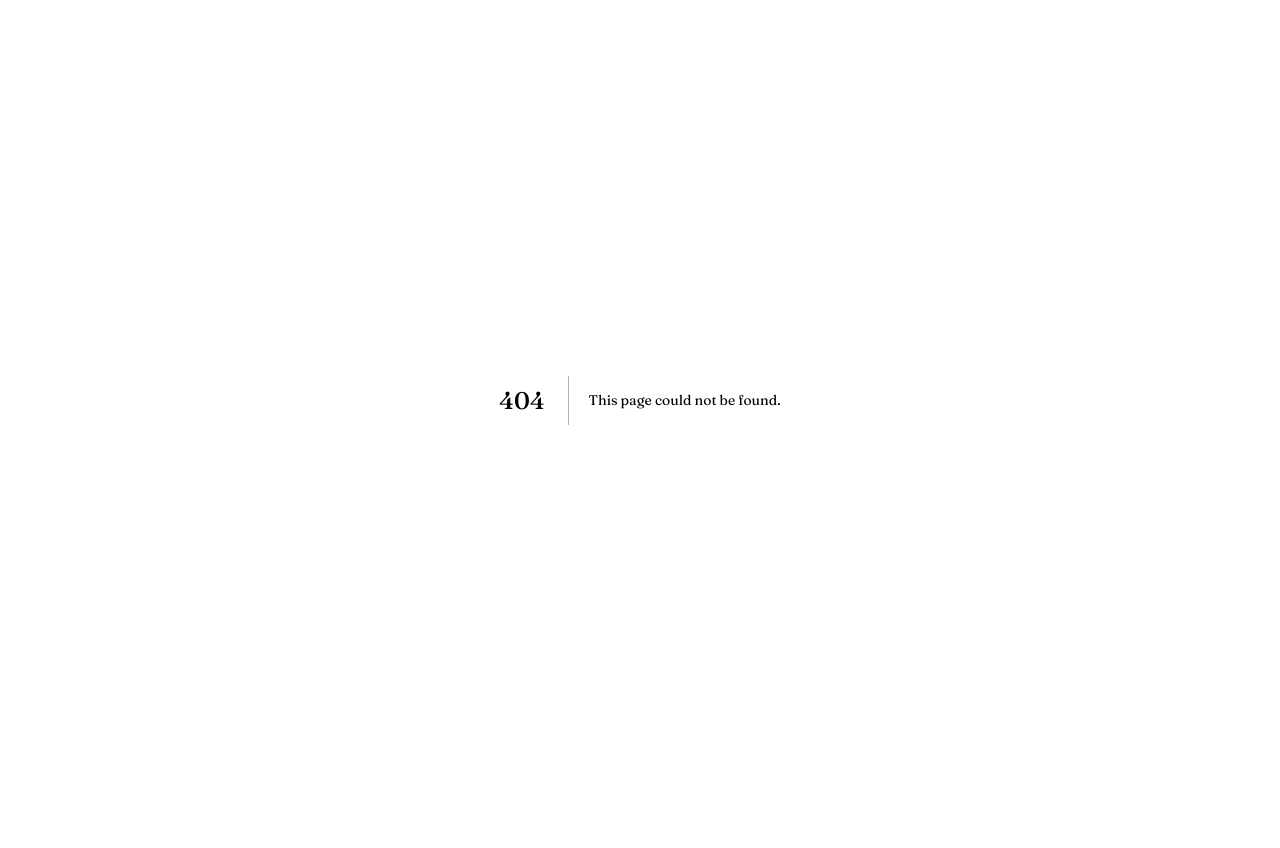
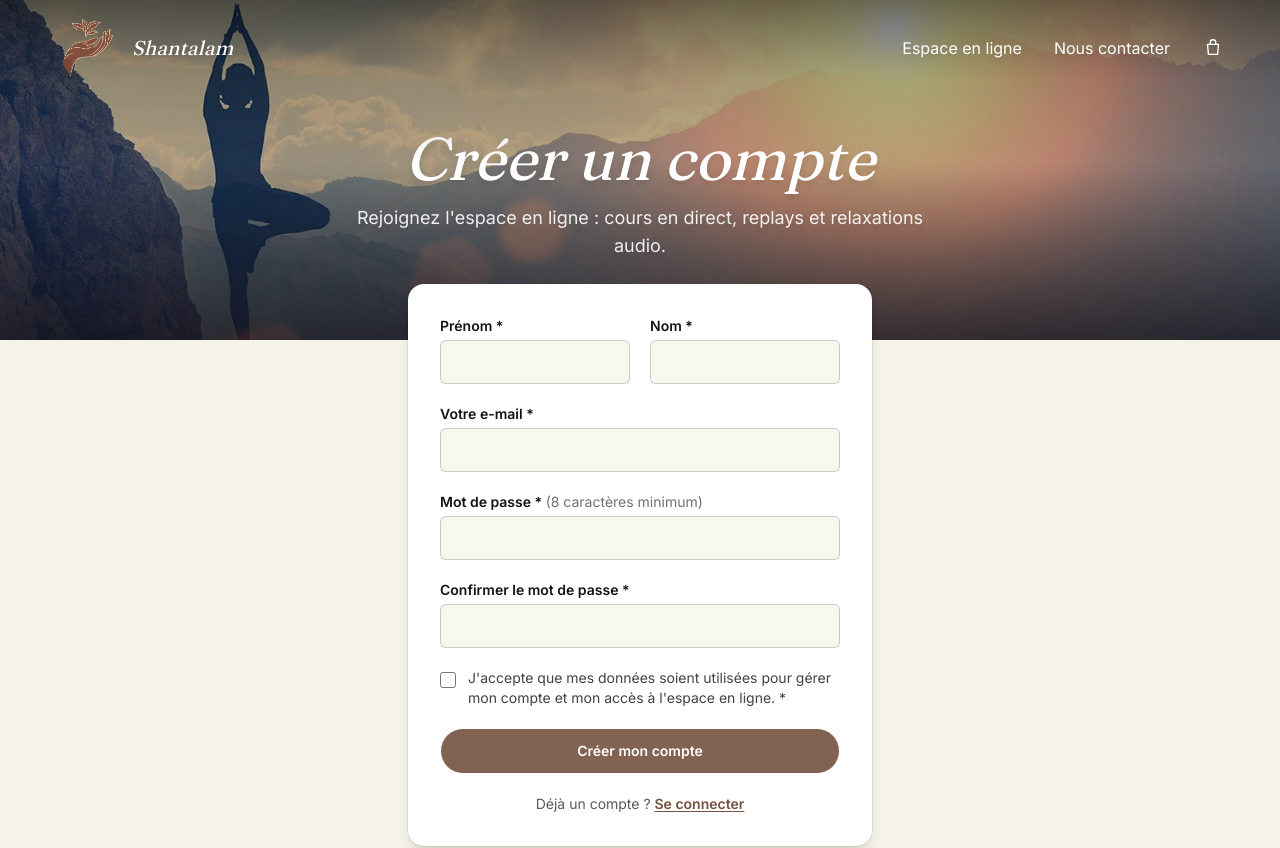
Before and after one commit to maxwelito-lgtm/YogaKunda, a Next.js app: page /inscription in a window 1280 px wide. Before the commit this address had no page. Shown: the top 848 px of the page. Before the commit the page ends 800 px from the top, so only its background shows below. Built offline with nearby package versions, Linux system fonts and the light colour scheme.

Commit message:
Page d'inscription

```diff
--- /dev/null
+++ b/app/inscription/page.tsx
@@ -0,0 +1,46 @@
+import type { Metadata } from "next";
+import Header from "@/components/Header";
+import Footer from "@/components/Footer";
+import InscriptionForm from "@/components/InscriptionForm";
+import { site } from "@/site.config";
+
+export const metadata: Metadata = {
+  title: `Créer un compte — ${site.nom}`,
+  robots: { index: false },
+};
+
+export default function InscriptionPage() {
+  return (
+    <main style={{ backgroundColor: "#F5F3E7" }}>
+      <Header />
+
+      <section className="relative min-h-[40vh] w-full overflow-hidden">
+        <img
+          src="/images/yoga-nature.png"
+          alt=""
+          aria-hidden="true"
+          className="absolute inset-0 h-full w-full object-cover"
+        />
+        <div className="absolute inset-0 bg-gradient-to-t from-encre/80 via-encre/30 to-encre/10" />
+
+        <div className="relative z-10 flex min-h-[40vh] flex-col items-center justify-center gap-4 px-5 pb-20 pt-32 text-center sm:px-12">
+          <h1 className="font-display text-4xl italic text-white drop-shadow-lg sm:text-6xl">
+            Créer un compte
+          </h1>
+          <p className="max-w-xl text-base text-white/90 drop-shadow-md sm:text-lg">
+            Rejoignez l&apos;espace en ligne : cours en direct, replays et
+            relaxations audio.
+          </p>
+        </div>
+      </section>
+
+      <section className="relative z-10 mx-auto -mt-14 max-w-lg px-4 pb-20 sm:px-6">
+        <div className="rounded-2xl bg-white p-6 shadow-lg ring-1 ring-black/5 sm:p-8">
+          <InscriptionForm />
+        </div>
+      </section>
+
+      <Footer />
+    </main>
+  );
+}
--- /dev/null
+++ b/components/InscriptionForm.tsx
@@ -0,0 +1,199 @@
+"use client";
+
+import { useState } from "react";
+import Link from "next/link";
+import { useRouter } from "next/navigation";
+import { createClient } from "@/lib/supabase/client";
+
+type Etat = "repos" | "envoi" | "confirmer" | "erreur";
+
+const bouton =
+  "btn-bounce inline-flex min-h-[44px] w-full items-center justify-center rounded-pill border-[1.5px] border-white bg-[#75523F]/90 px-7 py-3 text-sm font-semibold text-white hover:bg-[#75523F] disabled:opacity-60";
+const champ =
+  "w-full min-h-[44px] rounded-md border border-encre/20 bg-[#F5F3E7]/60 px-3 py-2 focus:border-[#75523F] focus:outline-none focus:ring-1 focus:ring-[#75523F]";
+
+export default function InscriptionForm() {
+  const router = useRouter();
+  const [etat, setEtat] = useState<Etat>("repos");
+  const [erreur, setErreur] = useState("");
+
+  async function envoyer(e: React.FormEvent<HTMLFormElement>) {
+    e.preventDefault();
+    const data = new FormData(e.currentTarget);
+    const prenom = String(data.get("prenom") || "").trim();
+    const nom = String(data.get("nom") || "").trim();
+    const email = String(data.get("email") || "").trim();
+    const motDePasse = String(data.get("motdepasse") || "");
+    const confirmation = String(data.get("confirmation") || "");
+
+    if (motDePasse.length < 8) {
+      setErreur("Le mot de passe doit contenir au moins 8 caractères.");
+      setEtat("erreur");
+      return;
+    }
+    if (motDePasse !== confirmation) {
+      setErreur("Les deux mots de passe ne sont pas identiques.");
+      setEtat("erreur");
+      return;
+    }
+
+    setEtat("envoi");
+    setErreur("");
+
+    const supabase = createClient();
+    const { data: resultat, error } = await supabase.auth.signUp({
+      email,
+      password: motDePasse,
+      options: {
+        data: { prenom, nom },
+        emailRedirectTo: `${window.location.origin}/auth/callback?next=/mon-espace`,
+      },
+    });
+
+    if (error) {
+      if (error.status === 429) {
+        setErreur("Trop de tentatives. Merci de patienter quelques minutes.");
+      } else if (error.code === "weak_password") {
+        setErreur("Ce mot de passe est trop simple. Essayez-en un plus long.");
+      } else {
+        setErreur("L'inscription n'a pas abouti. Merci de réessayer.");
+      }
+      setEtat("erreur");
+      return;
+    }
+
+    // Si la confirmation par e-mail est désactivée, la personne est déjà connectée.
+    if (resultat.session) {
+      router.push("/mon-espace");
+      router.refresh();
+      return;
+    }
+
+    // Message volontairement identique que l'adresse soit nouvelle ou non.
+    setEtat("confirmer");
+  }
+
+  if (etat === "confirmer") {
+    return (
+      <div className="py-4 text-center" role="status">
+        <h2 className="font-display text-3xl italic text-encre">
+          Vérifiez votre boîte mail
+        </h2>
+        <p className="mt-3 text-sm text-encre/70">
+          Pour finaliser votre inscription, cliquez sur le lien que nous venons
+          de vous envoyer. Pensez à regarder dans vos courriers indésirables.
+        </p>
+      </div>
+    );
+  }
+
+  return (
+    <form onSubmit={envoyer} className="space-y-5">
+      <div className="grid gap-5 sm:grid-cols-2">
+        <label className="block">
+          <span className="mb-1 block text-sm font-semibold text-encre">
+            Prénom *
+          </span>
+          <input
+            name="prenom"
+            type="text"
+            required
+            maxLength={80}
+            autoComplete="given-name"
+            className={champ}
+          />
+        </label>
+        <label className="block">
+          <span className="mb-1 block text-sm font-semibold text-encre">
+            Nom *
+          </span>
+          <input
+            name="nom"
+            type="text"
+            required
+            maxLength={80}
+            autoComplete="family-name"
+            className={champ}
+          />
+        </label>
+      </div>
+
+      <label className="block">
+        <span className="mb-1 block text-sm font-semibold text-encre">
+          Votre e-mail *
+        </span>
+        <input
+          name="email"
+          type="email"
+          required
+          maxLength={200}
+          autoComplete="email"
+          className={champ}
+        />
+      </label>
+
+      <label className="block">
+        <span className="mb-1 block text-sm font-semibold text-encre">
+          Mot de passe * <span className="font-normal text-encre/60">(8 caractères minimum)</span>
+        </span>
+        <input
+          name="motdepasse"
+          type="password"
+          required
+          minLength={8}
+          maxLength={200}
+          autoComplete="new-password"
+          className={champ}
+        />
+      </label>
+
+      <label className="block">
+        <span className="mb-1 block text-sm font-semibold text-encre">
+          Confirmer le mot de passe *
+        </span>
+        <input
+          name="confirmation"
+          type="password"
+          required
+          minLength={8}
+          maxLength={200}
+          autoComplete="new-password"
+          className={champ}
+        />
+      </label>
+
+      <label className="flex items-start gap-3 text-sm text-encre/80">
+        <input
+          type="checkbox"
+          name="consentement"
+          required
+          className="mt-1 h-4 w-4 shrink-0 accent-[#75523F]"
+        />
+        <span>
+          J&apos;accepte que mes données soient utilisées pour gérer mon compte
+          et mon accès à l&apos;espace en ligne. *
+        </span>
+      </label>
+
+      {erreur && (
+        <p role="alert" className="text-center text-sm text-alerte">
+          {erreur}
+        </p>
+      )}
+
+      <button type="submit" disabled={etat === "envoi"} className={bouton}>
+        {etat === "envoi" ? "Un instant…" : "Créer mon compte"}
+      </button>
+
+      <p className="text-center text-sm text-encre/70">
+        Déjà un compte ?{" "}
+        <Link
+          href="/connexion"
+          className="font-semibold text-[#75523F] underline underline-offset-2"
+        >
+          Se connecter
+        </Link>
+      </p>
+    </form>
+  );
+}
```
